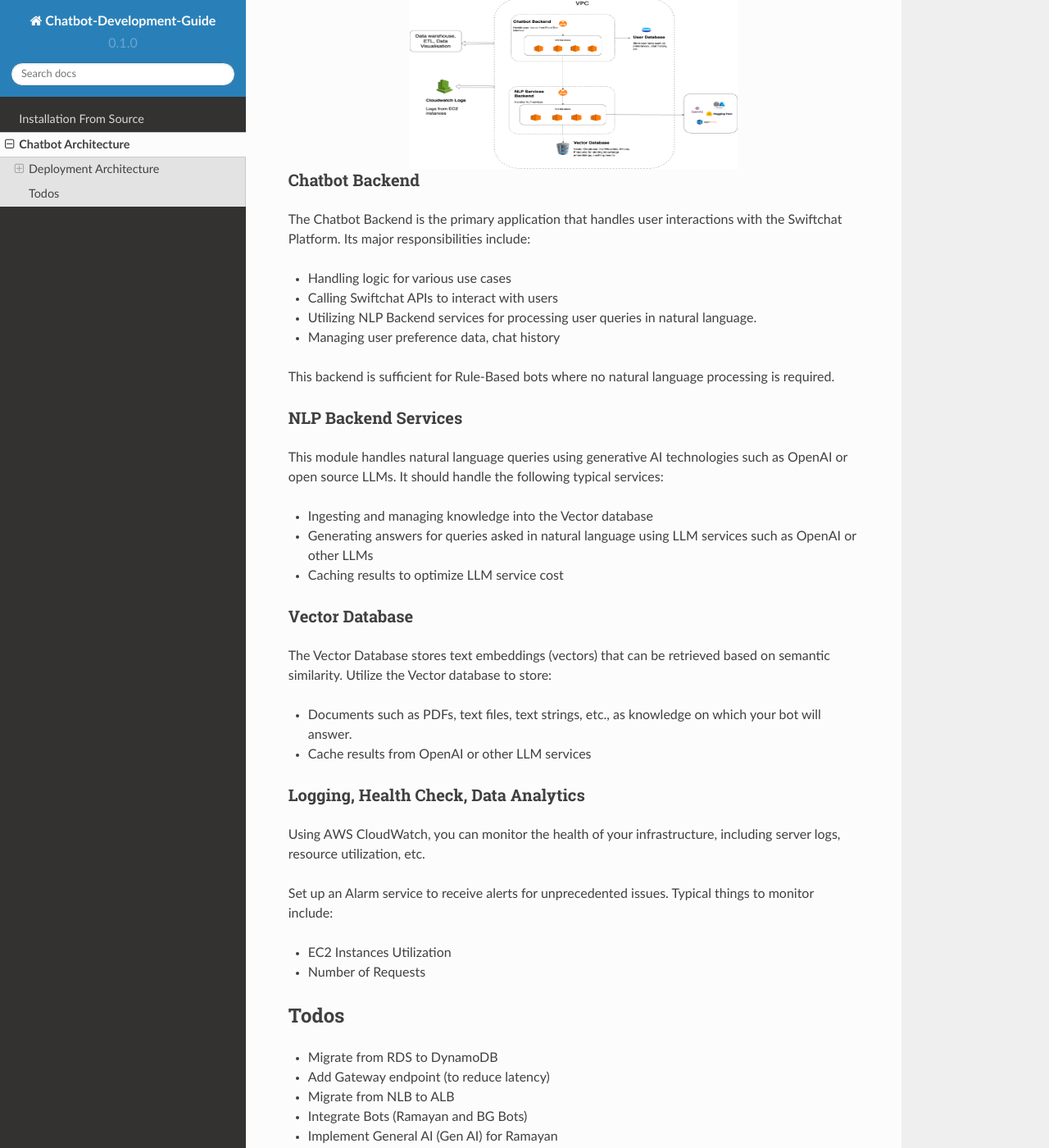
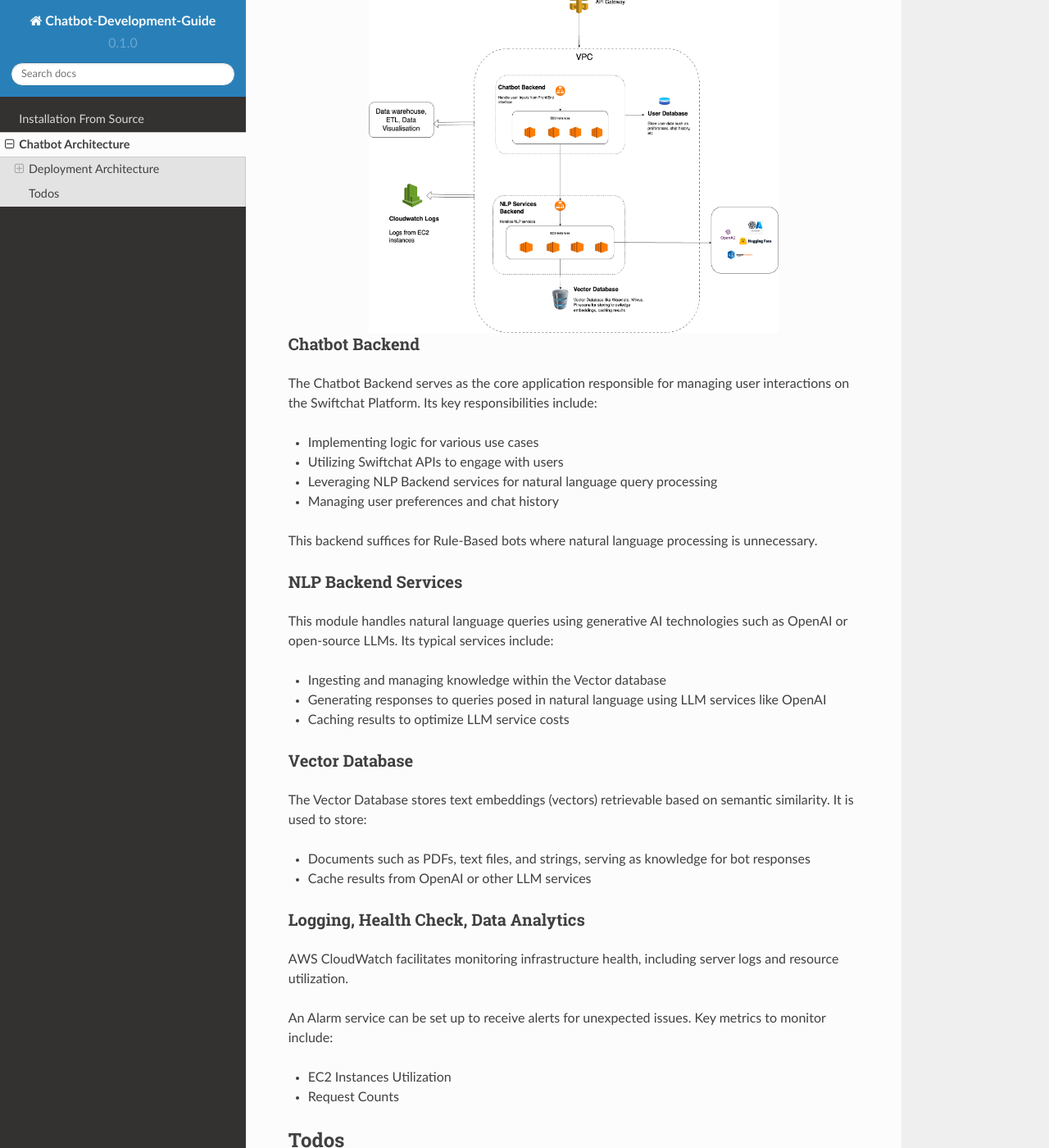
Before and after one commit to Priyanka-sharma181/Chatbot-Development-Guide, a Sphinx documentation site: the page built from docs/source/architecture.rst, in a window 1280 px wide and 1400 px high, scrolled down 502 px. Shown: the whole window at 82% size. Built offline with Sphinx 7.4.7 and the Read the Docs theme 2.0.0, drawn with Linux system fonts in a browser that asks for light colours; some of the changed text lies outside the part shown.

```diff
--- a/docs/source/architecture.rst
+++ b/docs/source/architecture.rst
@@ -12,55 +12,55 @@
 ~~~~~~~~~~~~~~~~~~~~~~~
 .. image:: image.png
    :alt: Alternative text describing the image
-   :width: 400
-   :height: 300
+   :width: 500
+   :height: 500
    :align: center
 
 
 Chatbot Backend
 ----------------
 
-The Chatbot Backend is the primary application that handles user interactions with the Swiftchat Platform. Its major responsibilities include:
+The Chatbot Backend serves as the core application responsible for managing user interactions on the Swiftchat Platform. Its key responsibilities include:
 
-- Handling logic for various use cases
-- Calling Swiftchat APIs to interact with users
-- Utilizing NLP Backend services for processing user queries in natural language.
-- Managing user preference data, chat history
+- Implementing logic for various use cases
+- Utilizing Swiftchat APIs to engage with users
+- Leveraging NLP Backend services for natural language query processing
+- Managing user preferences and chat history
 
-This backend is sufficient for Rule-Based bots where no natural language processing is required.
+This backend suffices for Rule-Based bots where natural language processing is unnecessary.
 
 NLP Backend Services
 ---------------------
 
-This module handles natural language queries using generative AI technologies such as OpenAI or open source LLMs. It should handle the following typical services:
+This module handles natural language queries using generative AI technologies such as OpenAI or open-source LLMs. Its typical services include:
 
-- Ingesting and managing knowledge into the Vector database
-- Generating answers for queries asked in natural language using LLM services such as OpenAI or other LLMs
-- Caching results to optimize LLM service cost
+- Ingesting and managing knowledge within the Vector database
+- Generating responses to queries posed in natural language using LLM services like OpenAI
+- Caching results to optimize LLM service costs
 
 Vector Database
 ---------------
 
-The Vector Database stores text embeddings (vectors) that can be retrieved based on semantic similarity. Utilize the Vector database to store:
+The Vector Database stores text embeddings (vectors) retrievable based on semantic similarity. It is used to store:
 
-- Documents such as PDFs, text files, text strings, etc., as knowledge on which your bot will answer.
+- Documents such as PDFs, text files, and strings, serving as knowledge for bot responses
 - Cache results from OpenAI or other LLM services
 
 Logging, Health Check, Data Analytics
 --------------------------------------
 
-Using AWS CloudWatch, you can monitor the health of your infrastructure, including server logs, resource utilization, etc.
+AWS CloudWatch facilitates monitoring infrastructure health, including server logs and resource utilization.
 
-Set up an Alarm service to receive alerts for unprecedented issues. Typical things to monitor include:
+An Alarm service can be set up to receive alerts for unexpected issues. Key metrics to monitor include:
 
 - EC2 Instances Utilization
-- Number of Requests
+- Request Counts
 
 Todos
 ~~~~~
 
 - Migrate from RDS to DynamoDB
-- Add Gateway endpoint (to reduce latency)
+- Add a Gateway endpoint to reduce latency
 - Migrate from NLB to ALB
 - Integrate Bots (Ramayan and BG Bots)
 - Implement General AI (Gen AI) for Ramayan
```
